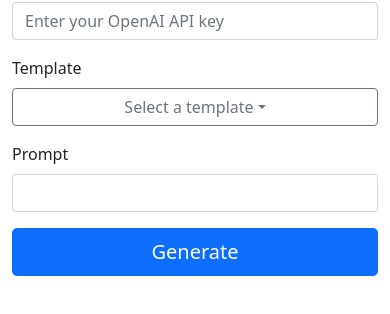
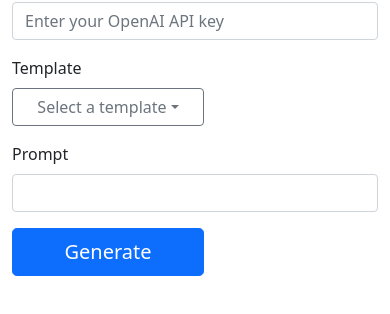
Before and after one commit to njbbaer/gpt-engine, a React (Create React App) app in the folder frontend/: page / in a window 390 px wide. Shown: the part 118-432 px from the top of the page. Built offline with nearby package versions, Linux system fonts and the light colour scheme.

Commit message:
Resize buttons

```diff
--- a/frontend/src/App.css
+++ b/frontend/src/App.css
@@ -1,17 +1,7 @@
 #generate-button {
-  width: 10rem;
+  width: 12rem;
 }
 
 #template-dropdown {
-  min-width: 10rem;
+  min-width: 12rem;
 }
-
-@media screen and (max-width: 576px) {
-  #generate-button {
-    width: 100%;
-  }
-
-  #template-dropdown {
-    width: 100%;
-  }
-}
--- a/frontend/src/App.js
+++ b/frontend/src/App.js
@@ -78,13 +78,14 @@ class App extends React.Component {
         </Form.Group>
         <Form.Group>
           <Form.Label>Template</Form.Label>
-          <Dropdown id="template-dropdown" onSelect={this.handleSelectTemplate}>
+          <Dropdown onSelect={this.handleSelectTemplate}>
             <Dropdown.Toggle variant="outline-secondary" id="template-dropdown">
               {this.state.selectedTemplate || "Select a template"}
             </Dropdown.Toggle>
             <Dropdown.Menu>
               <Dropdown.Item>Chat</Dropdown.Item>
               <Dropdown.Item>Stack Overflow</Dropdown.Item>
+              <Dropdown.Item>This is a Very Long Prompt Name</Dropdown.Item>
             </Dropdown.Menu>
           </Dropdown>
         </Form.Group>
@@ -97,13 +98,11 @@ class App extends React.Component {
             onChange={this.handleChangeTextarea}
           />
         </Form.Group>
-        <div className="d-flex gap-2 mb-3">
-          <Button
-            id="generate-button"
-            className="btn btn-lg btn-primary"
-            onClick={this.handleGenerate}
-          >Generate</Button>
-        </div>
+        <Button
+          id="generate-button"
+          className="btn btn-lg btn-primary"
+          onClick={this.handleGenerate}
+        >Generate</Button>
       </div>
     );
   }
```
